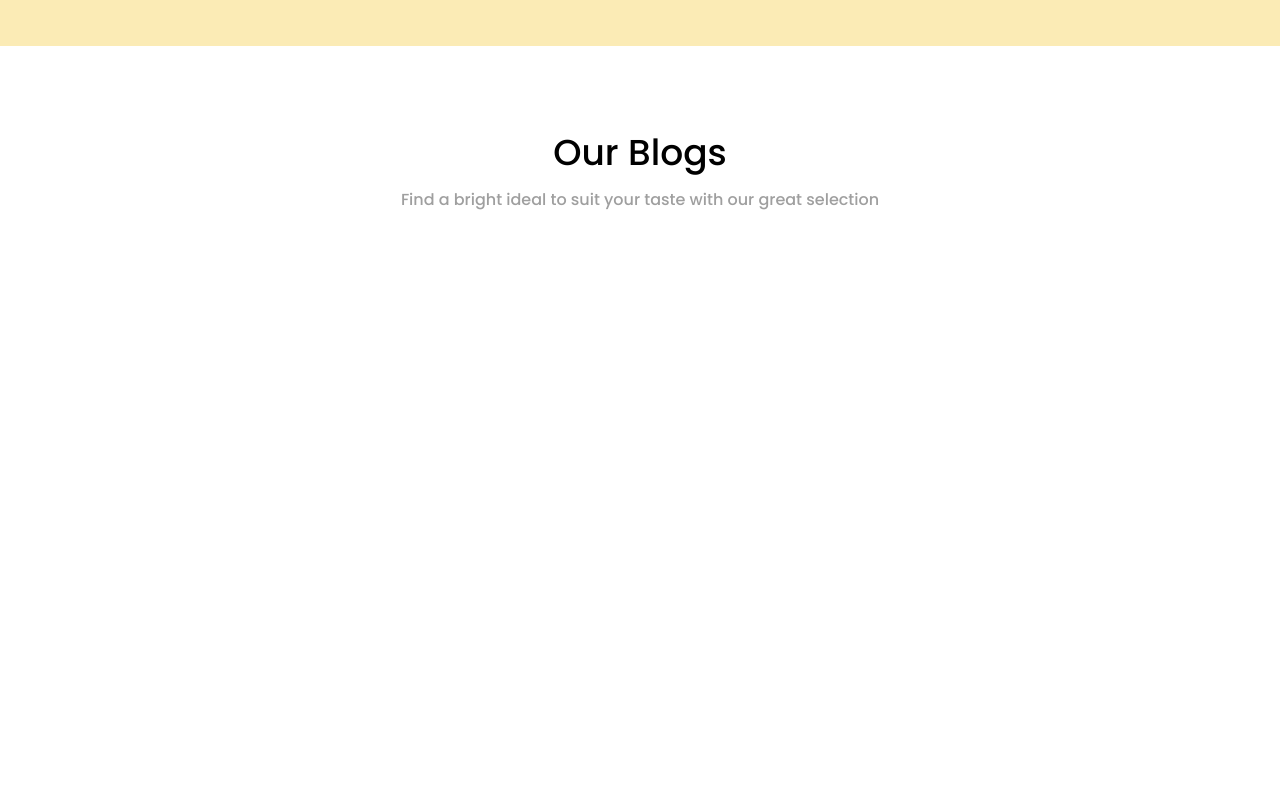
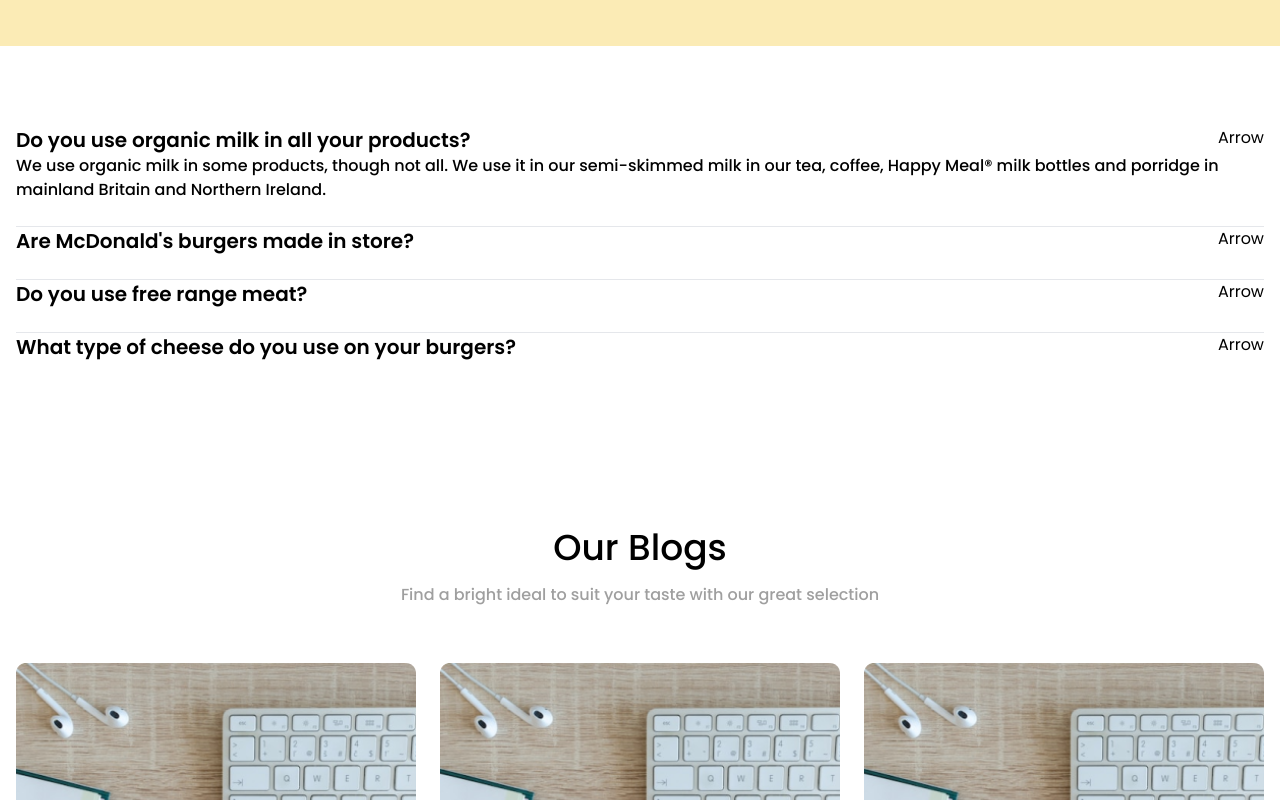
Before and after one commit to abii19/ecommerce-test-app, a React (Create React App) app: page / in a window 1280 px wide. Shown: the part 880-1680 px from the top of the page. Before the commit the page ends 1228 px from the top, so only its background shows below. Built offline with nearby package versions, Linux system fonts and the light colour scheme.

Commit message:
faq added

```diff
--- a/src/components/pages/blogs/index.jsx
+++ b/src/components/pages/blogs/index.jsx
@@ -3,6 +3,7 @@ import { Button } from "../../shared";
 
 const BlogsPage = ({ datas, setDatas, id, setId }) => {
   const initialState = {
+    file: "",
     title: "",
     subTitle: "",
     description: "",
@@ -47,6 +48,15 @@ const BlogsPage = ({ datas, setDatas, id, setId }) => {
       <div className="container">
         <div className="grid grid-cols-3 gap-4">
           <form onSubmit={(e) => handleSubmit(e)}>
+            <div className="">
+              <label>Image</label>
+              <input
+                type="file"
+                value={values.file}
+                name="file"
+                onChange={(e) => handleChange(e)}
+              />
+            </div>
             <div className="">
               <label>Title</label>
               <input
--- a/src/components/pages/home/Blogs.jsx
+++ b/src/components/pages/home/Blogs.jsx
@@ -27,7 +27,7 @@ const Blogs = ({ datas }) => {
                 />
               );
             })}
-            {/* <BlogsCard
+            <BlogsCard
               img={Images.Blog1Img}
               title="Going all-in with millennial design"
               created_at={1669890923}
@@ -41,7 +41,7 @@ const Blogs = ({ datas }) => {
               img={Images.Blog3Img}
               title="Going all-in with millennial design"
               created_at="1669890923"
-            /> */}
+            />
           </div>
         </div>
       </section>
--- /dev/null
+++ b/src/components/pages/home/FAQ.jsx
@@ -0,0 +1,68 @@
+import React from "react";
+import { useState } from "react";
+
+const faqs = [
+  {
+    question: "Do you use organic milk in all your products?",
+    answer:
+      "We use organic milk in some products, though not all. We use it in our semi-skimmed milk in our tea, coffee, Happy Meal® milk bottles and porridge in mainland Britain and Northern Ireland."
+  },
+  {
+    question: "Are McDonald's burgers made in store?",
+    answer:
+      "The beef patties are 100% British and Irish beef and are made in Scunthorpe or Republic of Ireland, where they are made and instantly frozen. They are then sent to each store for use in our burgers."
+  },
+  {
+    question: "Do you use free range meat?",
+    answer:
+      "The beef used across our menu is 100% British and Irish, and we only use whole cuts of forequarter and flank for our burger patties. All our beef comes from farms accredited by nationally recognised farm assurance schemes like Red Tractor."
+  },
+  {
+    question: "What type of cheese do you use on your burgers?",
+    answer:
+      "You can find a full ingredient declaration for all food (including our burgers) served in the U.K. by visiting our online nutritional calculator tool here or downloading our Allergen Booklet here."
+  }
+];
+
+const FAQ = () => {
+  const [activeFaq, setActiveFaq] = useState(0); //[]
+
+  const handleActiveFaq = (index) => {
+    //1
+    //if includes
+    //true [1, 2, 3]
+    //remove //filter [ data !== 1] return [2, 3]
+    //false
+    //add
+    //[1, 2, 3] prev => [...prev, index]
+  };
+
+  return (
+    <>
+      <div className="container my-20">
+        <div className="flex flex-col gap-y-6 divide-y">
+          {faqs.map((faq, index) => {
+            return (
+              <div key={index} className="">
+                <div className="flex justify-between items-start">
+                  <div className="text-xl font-semibold">{faq.question}</div>
+                  <div className="" onClick={() => setActiveFaq(index)}>
+                    Arrow
+                  </div>
+                </div>
+                {/* Answer */}
+                <div
+                  className={`text-base ${activeFaq === index ? "" : "hidden"}`}
+                >
+                  {faq.answer}
+                </div>
+              </div>
+            );
+          })}
+        </div>
+      </div>
+    </>
+  );
+};
+
+export default FAQ;
--- a/src/components/pages/home/index.jsx
+++ b/src/components/pages/home/index.jsx
@@ -1,4 +1,5 @@
 import Blogs from "./Blogs";
+import FAQ from "./FAQ";
 import HeroSection from "./HeroSection";
 
 // {datas: []}
@@ -7,6 +8,7 @@ const HomePage = (props) => {
   return (
     <>
       <HeroSection />
+      <FAQ />
       <Blogs datas={props.datas} />
     </>
   );
```
